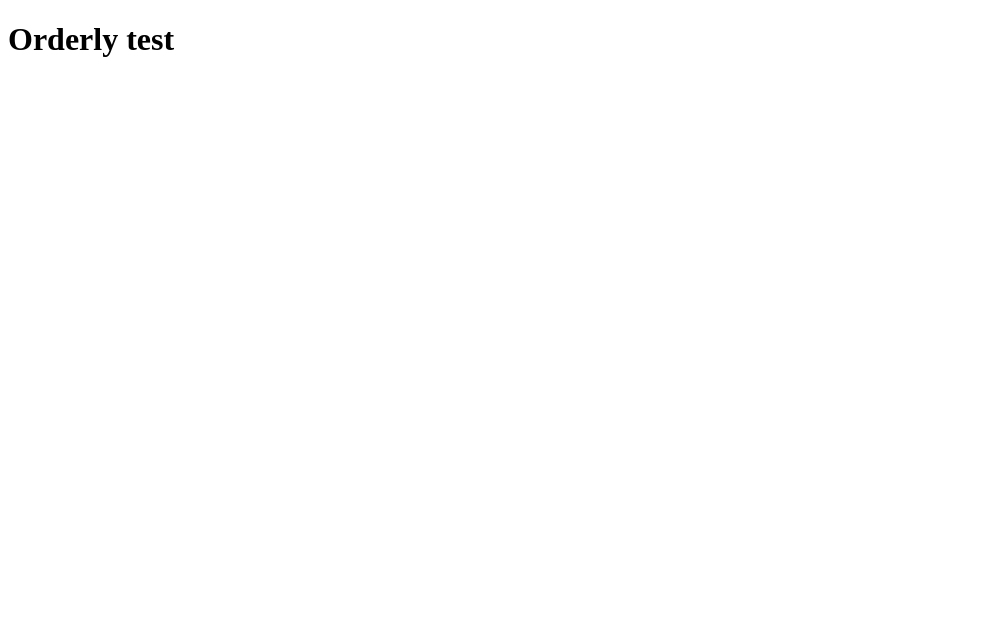
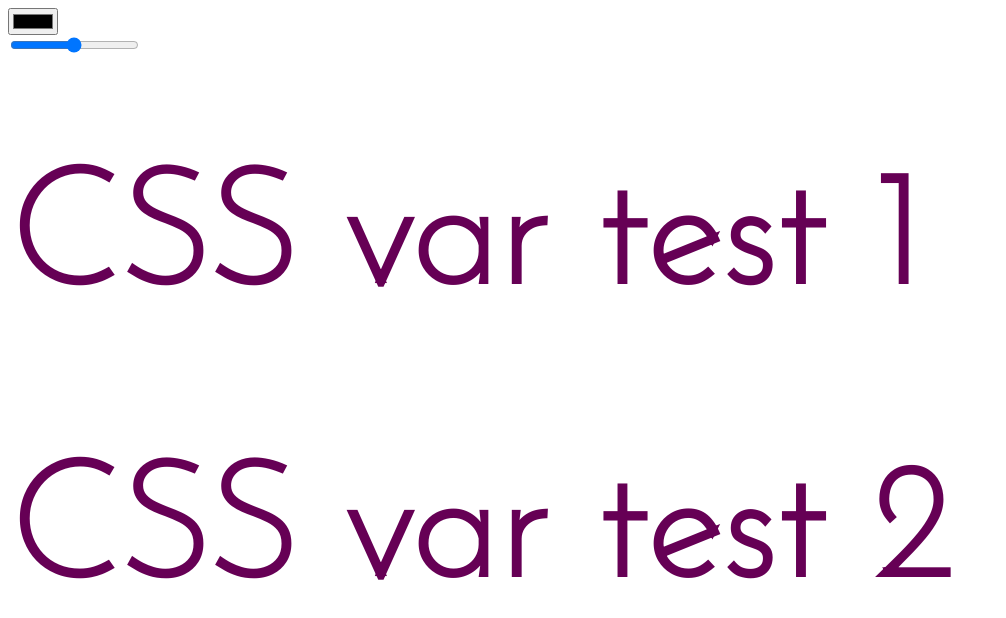
Before and after one commit to SmevSmevson/Orderly-Menu-App, a React (Create React App) app: page / in a window 1280 px wide. Shown: the top 618 px of the page, without its empty margins (0-1006 px from the left). Built offline with nearby package versions, Linux system fonts and the light colour scheme.

Commit message:
Test styles and customization method
- add simple styles to header
- use css vars to set style
- add controls to dynamically change styles

```diff
--- a/package.json
+++ b/package.json
@@ -3,6 +3,7 @@
   "version": "0.1.0",
   "private": true,
   "dependencies": {
+    "node-sass": "^4.12.0",
     "react": "^16.8.6",
     "react-dom": "^16.8.6",
     "react-scripts": "3.0.1"
--- a/src/components/Header.js
+++ b/src/components/Header.js
@@ -1,10 +1,36 @@
 import React from 'react'
+import '../styles/scss/main.scss'
 
 const Header = () => {
+
+	let node = null
+
+	// a test function to see how easy is is to change color with css vars
+	function changeColor(event){
+		node.style.setProperty("--header-title-color", event.target.value)
+	}
+
+	// a test function to see how easy is is to change font-size with css vars
+	function changeSize(event){
+		node.style.setProperty("--header-title-font-size", `${event.target.value/10}rem`)
+	}
+
 	return (
-		<header>
-			<h1>Orderly test</h1>
-		</header>
+		<div>
+			{/*--- test inputs start ---*/}
+			<input type="color" onChange={changeColor}></input>
+			<div className="slidecontainer">
+				<input type="range" min="1" max="100" value="50" className="slider" id="myRange" onChange={changeSize}></input>
+			</div>
+			{/*--- test inputs end   ---*/}
+
+			{/* if there are ids used in a loop will that cause an error since ids should be uneique?*/}
+			{/* if so lets change this to a class */}
+			<header id="header" ref={(n) => {node = n}}>
+				<h1 className="header-title">CSS var test 1</h1>
+				<h2 className="header-title">CSS var test 2</h2>
+			</header>
+		</div>
 	)
 }
 
--- /dev/null
+++ b/src/styles/scss/_global-vars.scss
@@ -0,0 +1,9 @@
+:root {
+    // not sure if this is needed since we already use css vars
+    // could be useful if we have multiple --header-title-color in different
+    // components would act like !important overiting everything
+    // --G-header-title-color: #eee;  //adding this will overite --header-title-color
+
+    // use --G-{var name} when the variable is used in more then one component
+    --G-header-font-family: 'Josefin Sans', sans-serif;
+}
--- /dev/null
+++ b/src/styles/scss/_header-vars.scss
@@ -0,0 +1,11 @@
+// keeping the vars in a scope means they are not global
+#header{
+    --header-title-font-size: 10em;
+    --header-title-color: #660055;
+}
+
+// if we wanted to use the same var name in a different scope we can
+// #footer{
+//     --header-title-font-size: 4em;     //this will not ovewrite the previous decleration in #header
+                                    //as this is a different scope and so it is a new var
+// }
--- /dev/null
+++ b/src/styles/scss/_header.scss
@@ -0,0 +1,9 @@
+#header{
+    .header-title{
+        font-size: var(--header-title-font-size, 2rem);
+        color: var(--G-header-title-color,var(--header-title-color , black));     //--G-header-title-color will overide if declared,
+                                                                                    //if not fallback to --header-title-color if diclared,
+                                                                                    //if not fallback to black
+        font-family: var(--G-header-font-family);
+    }
+}
--- /dev/null
+++ b/src/styles/scss/main.scss
@@ -0,0 +1,5 @@
+@import './global-vars';
+@import './header-vars';
+@import './header';
+
+@import url('https://fonts.googleapis.com/css?family=Josefin+Sans:100&display=swap');
```
Also changed, not shown: 1 other file (tests, documents, lock files or other folders).
